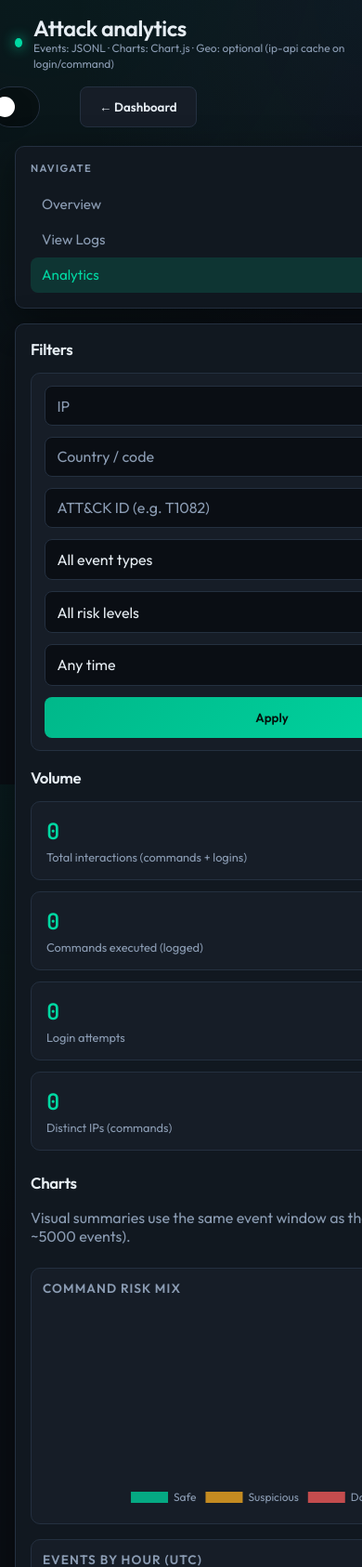
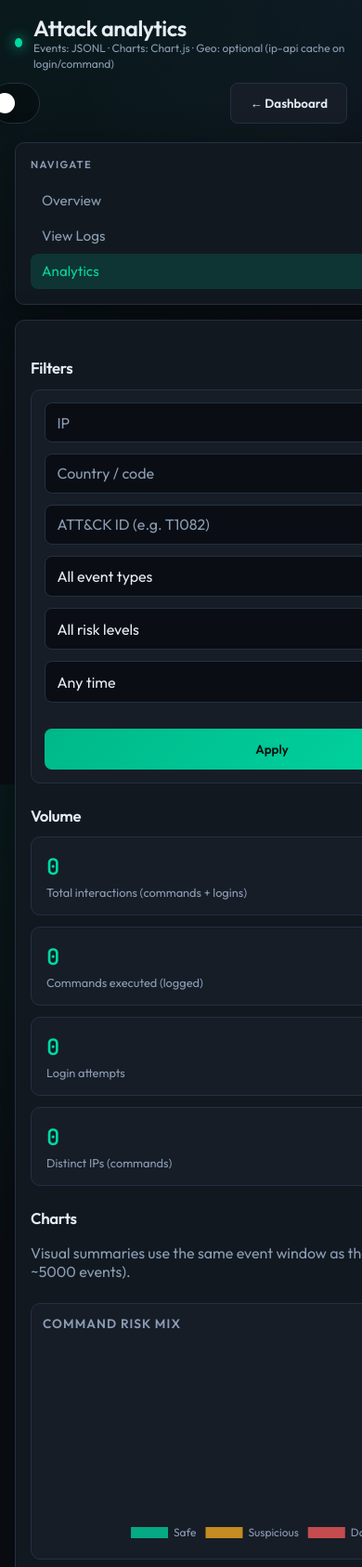
Before and after one commit to DhanavarshiniPR/HoneyPot, a Flask app: page /analytics in a window 390 px wide; the page is wider, and only the part inside the window is pictured. Shown: the top 1686 px of that part at 93% size. Run offline with Flask 3, Linux system fonts and the light colour scheme.

Commit message:
ui/ux changes

```diff
--- a/templates/base.html
+++ b/templates/base.html
@@ -386,6 +386,23 @@
                 margin: 0 !important;
                 max-width: none !important;
             }
+            .main-panel p {
+                display: flex;
+                flex-wrap: wrap;
+                align-items: center;
+                gap: 0.5rem;
+                margin-bottom: 1rem;
+            }
+            .badge {
+                flex-shrink: 0;
+            }
+            .main-panel h2 {
+                margin-top: 1.5rem;
+                margin-bottom: 0.75rem;
+            }
+            .main-panel button {
+                margin-top: 1rem;
+            }
         }
 
         table.data {
@@ -567,6 +584,13 @@
                 left: auto;
                 transform: none;
             }
+            .dash-header {
+                display: grid;
+                grid-template-columns: 1fr auto;
+                grid-template-rows: auto auto;
+                align-items: center;
+                gap: 0.75rem;
+            }
             .dash-header .dash-brand {
                 grid-column: 1 / -1;
                 grid-row: 1;
```
